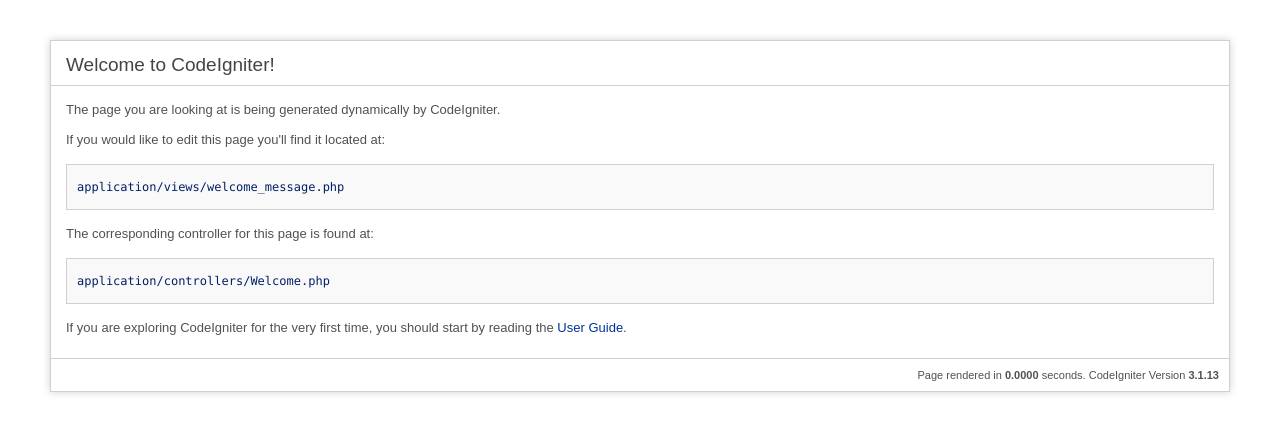
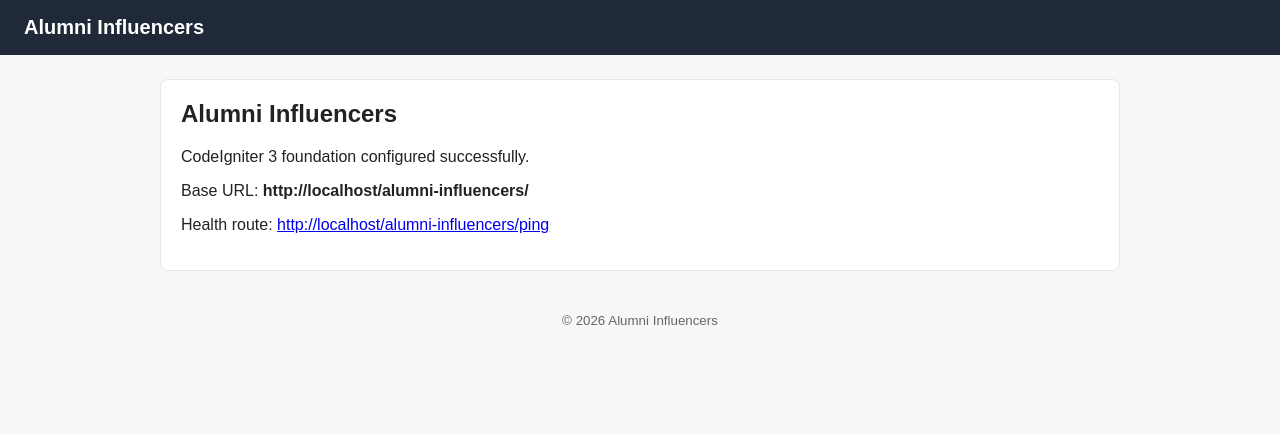
Before and after one commit to MaleeshaRodrigo/alumni-influencers, a CodeIgniter app: page /alumni-influencers/ in a window 1280 px wide. Shown: the top 434 px of the page. Run offline with CodeIgniter, Linux system fonts and the light colour scheme.

Commit message:
add initial project setup with environment configuration, routing, and basic controller structure

```diff
--- a/application/config/autoload.php
+++ b/application/config/autoload.php
@@ -58,7 +58,7 @@ $autoload['packages'] = array();
 |
 |	$autoload['libraries'] = array('user_agent' => 'ua');
 */
-$autoload['libraries'] = array();
+$autoload['libraries'] = array('database', 'session');
 
 /*
 | -------------------------------------------------------------------
@@ -89,7 +89,7 @@ $autoload['drivers'] = array();
 |
 |	$autoload['helper'] = array('url', 'file');
 */
-$autoload['helper'] = array();
+$autoload['helper'] = array('url', 'security');
 
 /*
 | -------------------------------------------------------------------
--- a/application/config/config.php
+++ b/application/config/config.php
@@ -23,7 +23,7 @@ defined('BASEPATH') OR exit('No direct script access allowed');
 | a PHP script and you can easily do that on your own.
 |
 */
-$config['base_url'] = '';
+$config['base_url'] = getenv('APP_BASE_URL') ? rtrim(getenv('APP_BASE_URL'), '/').'/' : 'http://localhost/alumni-influencers/';
 
 /*
 |--------------------------------------------------------------------------
@@ -35,7 +35,7 @@ $config['base_url'] = '';
 | variable so that it is blank.
 |
 */
-$config['index_page'] = 'index.php';
+$config['index_page'] = '';
 
 /*
 |--------------------------------------------------------------------------
@@ -225,7 +225,7 @@ $config['allow_get_array'] = TRUE;
 | your log files will fill up very fast.
 |
 */
-$config['log_threshold'] = 0;
+$config['log_threshold'] = getenv('LOG_THRESHOLD') !== FALSE ? (int) getenv('LOG_THRESHOLD') : 1;
 
 /*
 |--------------------------------------------------------------------------
@@ -326,7 +326,7 @@ $config['cache_query_string'] = FALSE;
 | https://codeigniter.com/userguide3/libraries/encryption.html
 |
 */
-$config['encryption_key'] = '';
+$config['encryption_key'] = getenv('APP_ENCRYPTION_KEY') ? getenv('APP_ENCRYPTION_KEY') : '';
 
 /*
 |--------------------------------------------------------------------------
@@ -383,11 +383,11 @@ $config['encryption_key'] = '';
 | except for 'cookie_prefix' and 'cookie_httponly', which are ignored here.
 |
 */
-$config['sess_driver'] = 'files';
+$config['sess_driver'] = 'database';
 $config['sess_cookie_name'] = 'ci_session';
 $config['sess_samesite'] = 'Lax';
 $config['sess_expiration'] = 7200;
-$config['sess_save_path'] = NULL;
+$config['sess_save_path'] = 'ci_sessions';
 $config['sess_match_ip'] = FALSE;
 $config['sess_time_to_update'] = 300;
 $config['sess_regenerate_destroy'] = FALSE;
@@ -412,7 +412,7 @@ $config['cookie_prefix']	= '';
 $config['cookie_domain']	= '';
 $config['cookie_path']		= '/';
 $config['cookie_secure']	= FALSE;
-$config['cookie_httponly'] 	= FALSE;
+$config['cookie_httponly'] 	= TRUE;
 $config['cookie_samesite'] 	= 'Lax';
 
 /*
--- a/application/config/database.php
+++ b/application/config/database.php
@@ -75,12 +75,12 @@ $query_builder = TRUE;
 
 $db['default'] = array(
 	'dsn'	=> '',
-	'hostname' => 'localhost',
-	'username' => 'root',
-	'password' => '',
-	'database' => 'alumni_influencers_db',
+	'hostname' => getenv('DB_HOST') ? getenv('DB_HOST') : 'localhost',
+	'username' => getenv('DB_USERNAME') ? getenv('DB_USERNAME') : 'root',
+	'password' => getenv('DB_PASSWORD') !== FALSE ? getenv('DB_PASSWORD') : '',
+	'database' => getenv('DB_DATABASE') ? getenv('DB_DATABASE') : 'alumni_influencers_db',
 	'dbdriver' => 'mysqli',
-	'dbprefix' => '',
+	'dbprefix' => getenv('DB_PREFIX') ? getenv('DB_PREFIX') : '',
 	'pconnect' => FALSE,
 	'db_debug' => (ENVIRONMENT !== 'production'),
 	'cache_on' => FALSE,
@@ -90,7 +90,7 @@ $db['default'] = array(
 	'swap_pre' => '',
 	'encrypt' => FALSE,
 	'compress' => FALSE,
-	'stricton' => FALSE,
+	'stricton' => TRUE,
 	'failover' => array(),
 	'save_queries' => TRUE
 );
--- a/application/config/routes.php
+++ b/application/config/routes.php
@@ -49,6 +49,9 @@ defined('BASEPATH') OR exit('No direct script access allowed');
 | Examples:	my-controller/index	-> my_controller/index
 |		my-controller/my-method	-> my_controller/my_method
 */
-$route['default_controller'] = 'welcome';
+$route['default_controller'] = 'home';
 $route['404_override'] = '';
 $route['translate_uri_dashes'] = FALSE;
+
+$route['home'] = 'home/index';
+$route['ping'] = 'home/ping';
--- /dev/null
+++ b/application/controllers/Home.php
@@ -0,0 +1,31 @@
+<?php
+defined('BASEPATH') OR exit('No direct script access allowed');
+
+/**
+ * @property CI_Output $output
+ */
+class Home extends MY_Controller
+{
+	public function __construct()
+	{
+		parent::__construct();
+	}
+
+	public function index()
+	{
+		$data = array(
+			'page_title' => 'Home',
+			'app_name' => 'Alumni Influencers',
+			'status_message' => 'CodeIgniter 3 foundation configured successfully.'
+		);
+
+		$this->render('home/index', $data);
+	}
+
+	public function ping()
+	{
+		$this->output
+			->set_content_type('application/json')
+			->set_output(json_encode(array('status' => 'ok')));
+	}
+}
--- /dev/null
+++ b/application/core/MY_Controller.php
@@ -0,0 +1,21 @@
+<?php
+defined('BASEPATH') OR exit('No direct script access allowed');
+
+class MY_Controller extends CI_Controller
+{
+	public function __construct()
+	{
+		parent::__construct();
+	}
+
+	protected function render($view, $data = array())
+	{
+		$layout_data = array(
+			'page_title' => isset($data['page_title']) ? $data['page_title'] : 'Alumni Influencers'
+		);
+
+		$this->load->view('layouts/header', $layout_data);
+		$this->load->view($view, $data);
+		$this->load->view('layouts/footer');
+	}
+}
--- /dev/null
+++ b/application/views/home/index.php
@@ -0,0 +1,12 @@
+<section class="card">
+	<h2 style="margin-top:0;"><?php echo html_escape($app_name); ?></h2>
+	<p><?php echo html_escape($status_message); ?></p>
+	<p>
+		Base URL:
+		<strong><?php echo html_escape(base_url()); ?></strong>
+	</p>
+	<p>
+		Health route:
+		<a href="<?php echo site_url('ping'); ?>"><?php echo site_url('ping'); ?></a>
+	</p>
+</section>
--- /dev/null
+++ b/application/views/layouts/footer.php
@@ -0,0 +1,6 @@
+	</main>
+	<footer style="text-align:center; color:#666; padding:16px;">
+		<small>&copy; <?php echo date('Y'); ?> Alumni Influencers </small>
+	</footer>
+</body>
+</html>
--- /dev/null
+++ b/application/views/layouts/header.php
@@ -0,0 +1,40 @@
+<!DOCTYPE html>
+<html lang="en">
+<head>
+	<meta charset="utf-8">
+	<meta name="viewport" content="width=device-width, initial-scale=1">
+	<title><?php echo isset($page_title) ? html_escape($page_title).' | Alumni Influencers' : 'Alumni Influencers'; ?></title>
+	<style>
+		body {
+			font-family: Arial, sans-serif;
+			margin: 0;
+			background: #f7f7f7;
+			color: #222;
+		}
+		.site-header {
+			background: #1f2937;
+			color: #fff;
+			padding: 16px 24px;
+		}
+		.site-header h1 {
+			margin: 0;
+			font-size: 20px;
+		}
+		.container {
+			max-width: 960px;
+			margin: 24px auto;
+			padding: 0 16px;
+		}
+		.card {
+			background: #fff;
+			border: 1px solid #e5e7eb;
+			border-radius: 8px;
+			padding: 20px;
+		}
+	</style>
+</head>
+<body>
+	<header class="site-header">
+		<h1>Alumni Influencers</h1>
+	</header>
+	<main class="container">
```
Also changed, not shown: index.php (+50 -0 lines), README.md (added), 1 other file.
